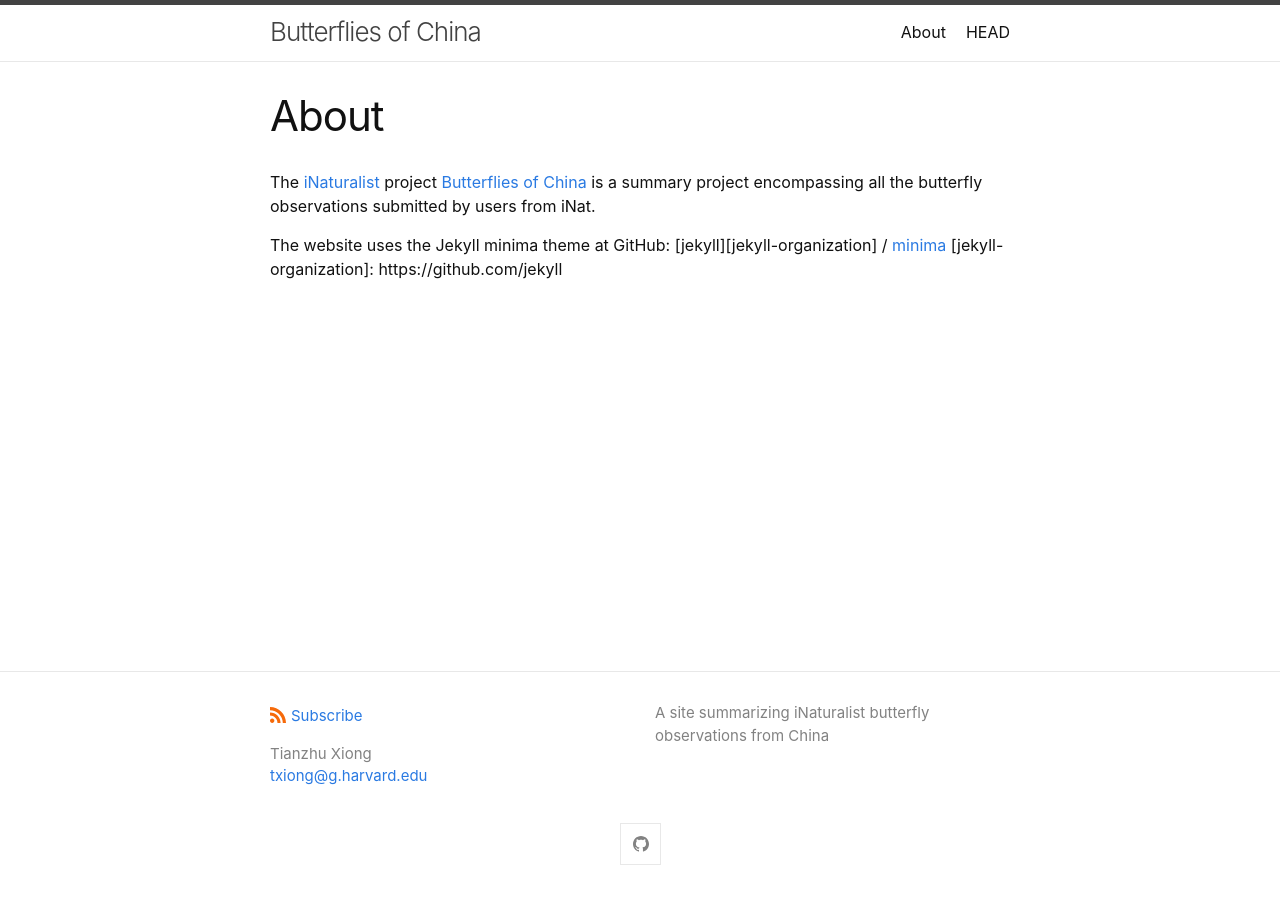
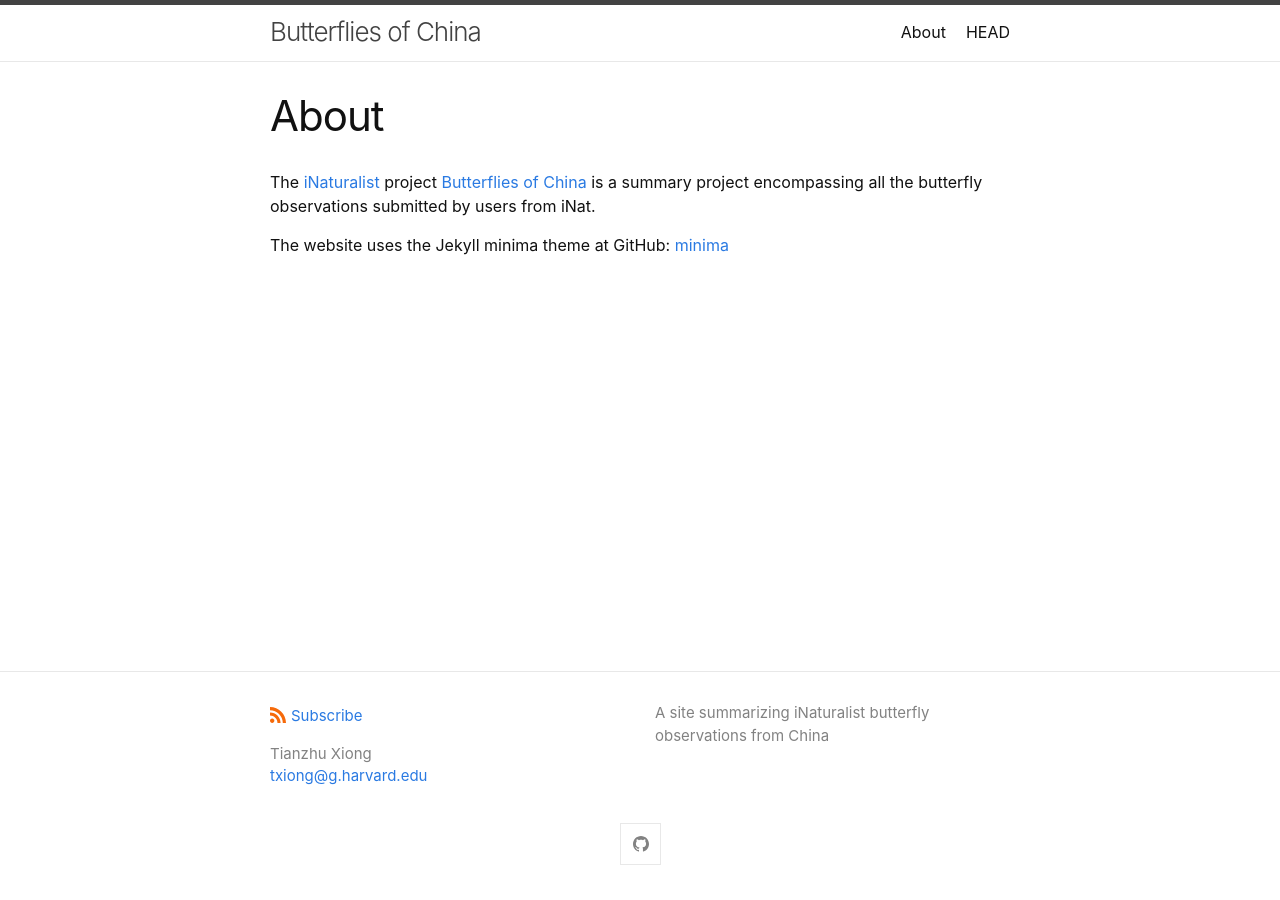
Before and after one commit to tzxiong/Butterflies-of-China, a Jekyll site: the page built from about.md, in a window 1280 px wide. Built offline with Jekyll 4.4.1, drawn with Linux system fonts in a browser that asks for light colours.

Commit message:
Update about.md

```diff
--- a/about.md
+++ b/about.md
@@ -6,7 +6,4 @@ permalink: /about/
 
 The [iNaturalist](https://www.inaturalist.org/) project [Butterflies of China](https://www.inaturalist.org/projects/butterflies-of-china) is a summary project encompassing all the butterfly observations submitted by users from iNat.
 
-The website uses the Jekyll minima theme at GitHub:
-[jekyll][jekyll-organization] /
-[minima](https://github.com/jekyll/minima)
-[jekyll-organization]: https://github.com/jekyll
+The website uses the Jekyll minima theme at GitHub: [minima](https://github.com/jekyll/minima)
```
